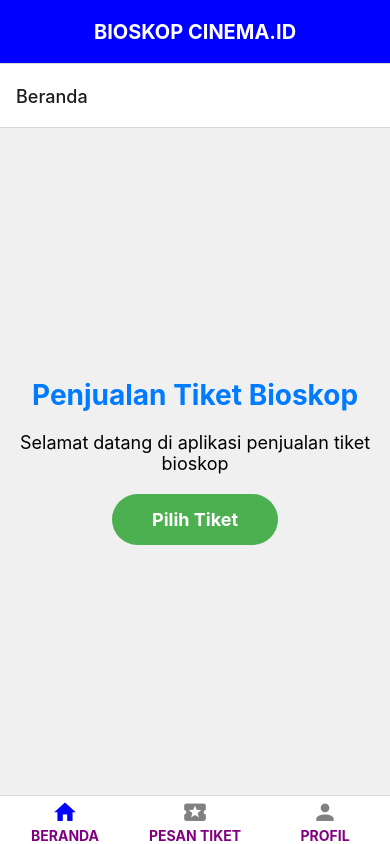
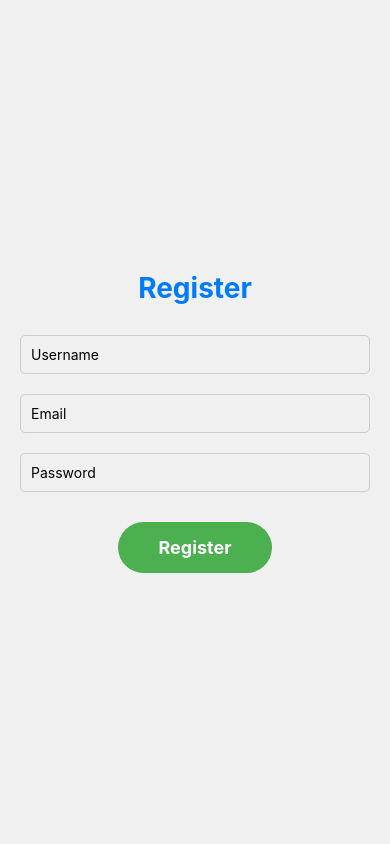
Before and after one commit to wildanmaulidy/cinema.id, a React Native app: screen /Register in a window 390 px wide. Built offline with nearby package versions, Linux system fonts and the light colour scheme.

Commit message:
perbarui

```diff
--- a/scr/App.jsx
+++ b/scr/App.jsx
@@ -5,6 +5,7 @@ import { createNativeStackNavigator } from '@react-navigation/native-stack';
 import { createBottomTabNavigator } from '@react-navigation/bottom-tabs';
 import MaterialCommunityIcons from 'react-native-vector-icons/MaterialCommunityIcons';
 
+import Register from './screens/register'; // Asumsikan Register ada di folder screens
 import Beranda from './screens/beranda';
 import Profile from './screens/profile';
 import Tiket from './screens/tiket';
@@ -53,9 +54,14 @@ function MyTabs() {
 const App = () => {
   return (
     <NavigationContainer>
-      <Stack.Navigator>
+      <Stack.Navigator initialRouteName="Register">
         <Stack.Screen
-          name="BIOSKOP CINEMA.ID"
+          name="Register"
+          component={Register}
+          options={{ headerShown: false }}
+        />
+        <Stack.Screen
+          name="Main"
           component={MyTabs}
           options={{
             headerTitleAlign: 'center',
--- a/scr/screens/beranda.jsx
+++ b/scr/screens/beranda.jsx
@@ -10,6 +10,16 @@ const Beranda = ({ navigation }) => {
                 style={styles.button}
                 onPress={() => navigation.navigate('Tiket')}>
                 <Text style={styles.buttonText}>Pilih Tiket</Text>
+            </TouchableOpacity>
+            <TouchableOpacity
+                style={styles.button}
+                onPress={() => navigation.navigate('Register')}>
+                <Text style={styles.buttonText}>Register</Text>
+            </TouchableOpacity>
+            <TouchableOpacity
+                style={styles.button}
+                onPress={() => navigation.navigate('ChatAdmin')}>
+                <Text style={styles.buttonText}>Chat dengan Admin</Text>
             </TouchableOpacity>
         </View>
     );
@@ -32,13 +42,14 @@ const styles = StyleSheet.create({
     text: {
         fontSize: 18,
         textAlign: 'center',
+        marginBottom: 20,
     },
     button: {
         backgroundColor: '#4CAF50',
         paddingVertical: 15,
         paddingHorizontal: 40,
         borderRadius: 30,
-        marginTop: 20,
+        marginTop: 10,
     },
     buttonText: {
         color: '#fff',
--- /dev/null
+++ b/scr/screens/register.jsx
@@ -0,0 +1,88 @@
+import React, { useState } from 'react';
+import { StyleSheet, Text, TextInput, View, TouchableOpacity } from 'react-native';
+
+const Register = ({ navigation }) => {
+    const [username, setUsername] = useState('');
+    const [email, setEmail] = useState('');
+    const [password, setPassword] = useState('');
+
+    const handleRegister = () => {
+        // Lakukan validasi atau logika registrasi di sini
+        if (!username || !email || !password) {
+            alert('Harap lengkapi semua kolom');
+            return;
+        }
+        console.log('User Registered:', { username, email, password });
+        // Navigasi ke layar utama setelah registrasi berhasil
+        navigation.navigate('Main');
+    };
+
+    return (
+        <View style={styles.container}>
+            <Text style={styles.title}>Register</Text>
+            <TextInput
+                style={styles.input}
+                placeholder="Username"
+                value={username}
+                onChangeText={setUsername}
+            />
+            <TextInput
+                style={styles.input}
+                placeholder="Email"
+                value={email}
+                onChangeText={setEmail}
+                keyboardType="email-address"
+            />
+            <TextInput
+                style={styles.input}
+                placeholder="Password"
+                value={password}
+                onChangeText={setPassword}
+                secureTextEntry
+            />
+            <TouchableOpacity
+                style={styles.button}
+                onPress={handleRegister}>
+                <Text style={styles.buttonText}>Register</Text>
+            </TouchableOpacity>
+        </View>
+    );
+}
+
+const styles = StyleSheet.create({
+    container: {
+        flex: 1,
+        justifyContent: 'center',
+        alignItems: 'center',
+        backgroundColor: '#F0F0F0',
+        paddingHorizontal: 20,
+    },
+    title: {
+        fontSize: 28,
+        fontWeight: 'bold',
+        marginBottom: 20,
+        color: '#007BFF',
+    },
+    input: {
+        width: '100%',
+        padding: 10,
+        marginVertical: 10,
+        borderWidth: 1,
+        borderColor: '#ccc',
+        borderRadius: 5,
+    },
+    button: {
+        backgroundColor: '#4CAF50',
+        paddingVertical: 15,
+        paddingHorizontal: 40,
+        borderRadius: 30,
+        marginTop: 20,
+    },
+    buttonText: {
+        color: '#fff',
+        fontSize: 18,
+        fontWeight: 'bold',
+    },
+});
+
+export default Register;
--- a/scr/screens/tiket.jsx
+++ b/scr/screens/tiket.jsx
@@ -13,7 +13,13 @@ const Tiket = () => {
         { id: 1, nama: 'Avengers: Endgame', harga: 50000 },
         { id: 2, nama: 'Spider-Man: No Way Home', harga: 45000 },
         { id: 3, nama: 'Black Widow', harga: 40000 },
-
+        { id: 4, nama: 'Doctor Strange', harga: 42000 },
+        { id: 5, nama: 'Shang-Chi', harga: 48000 },
+        { id: 6, nama: 'Eternals', harga: 47000 },
+        { id: 7, nama: 'Captain Marvel', harga: 46000 },
+        { id: 8, nama: 'Thor: Ragnarok', harga: 43000 },
+        { id: 9, nama: 'Guardians of the Galaxy', harga: 44000 },
+        { id: 10, nama: 'Black Panther', harga: 45000 },
     ];
 
     useEffect(() => {
@@ -121,6 +127,7 @@ const styles = StyleSheet.create({
     filmText: {
         fontSize: 16,
         color: '#333',
+        fontWeight: 'bold',
     },
     infoContainer: {
         width: '100%',
@@ -129,6 +136,7 @@ const styles = StyleSheet.create({
         fontSize: 18,
         marginBottom: 5,
         color: 'blue',
+        fontWeight: 'bold',
     },
     input: {
         borderWidth: 1,
@@ -156,6 +164,7 @@ const styles = StyleSheet.create({
         marginTop: 20,
         fontSize: 20,
         color: 'blue',
+        fontWeight: 'bold',
     },
     pesanButton: {
         backgroundColor: 'green',
```
